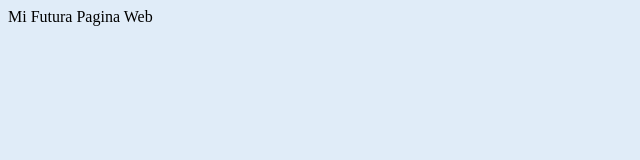
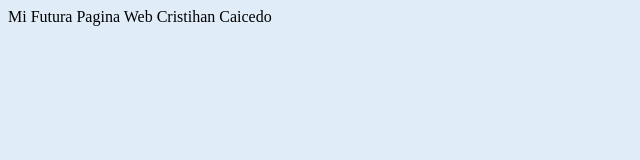
Before and after one commit to CRISTIHAN97/Prueba, a plain HTML site: page index.html in a window 1280 px wide. Shown: the whole page, without its empty margins (0-640 px from the left). Drawn offline with Linux system fonts and the light colour scheme.

Commit message:
Update index.html
cambio en linea 7

```diff
--- a/index.html
+++ b/index.html
@@ -4,6 +4,6 @@
 Index
 </title>
 <head>
-Mi Futura Pagina Web
+Mi Futura Pagina Web  Cristihan Caicedo
 <body bgcolor="#e0ecf8">
 </html>
```
